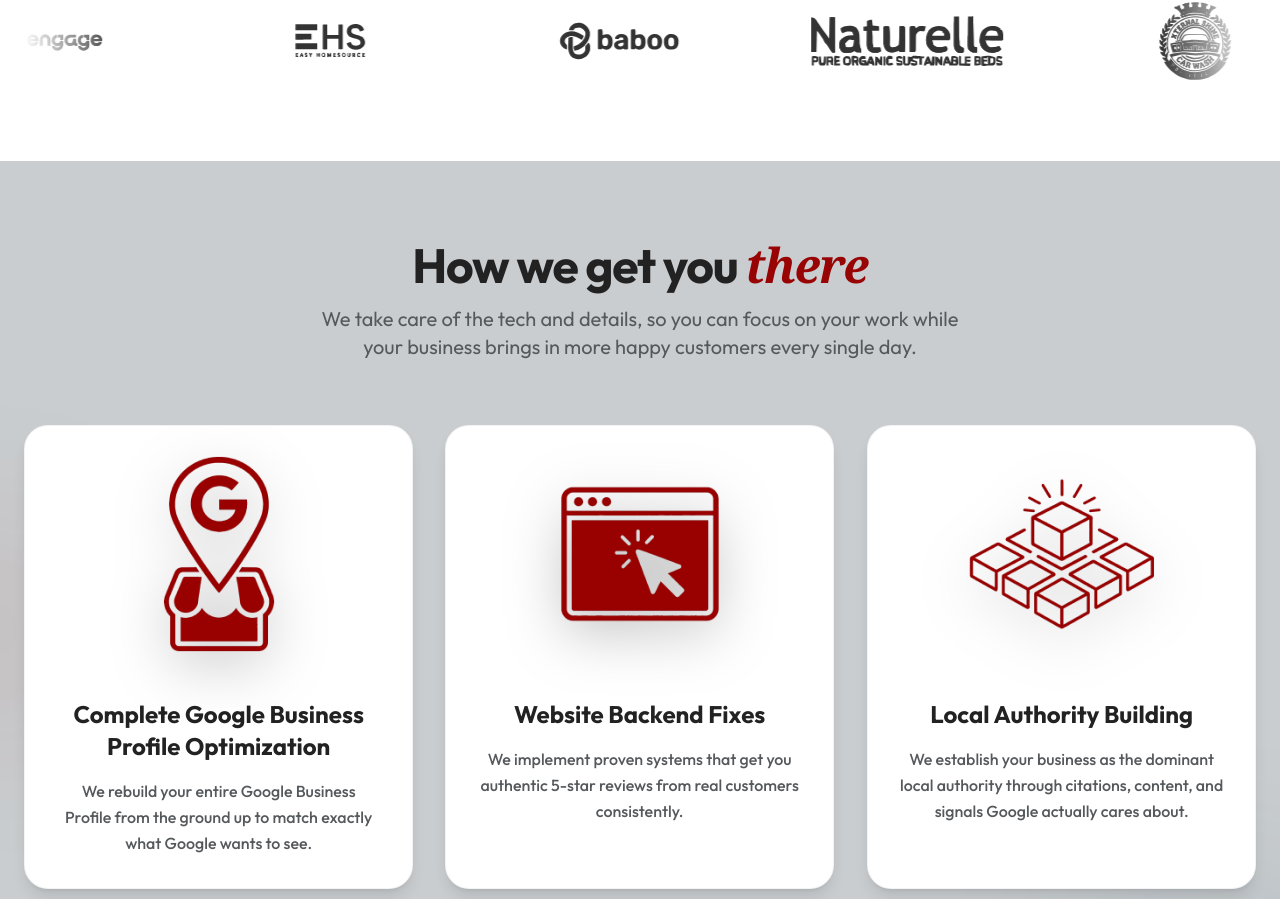
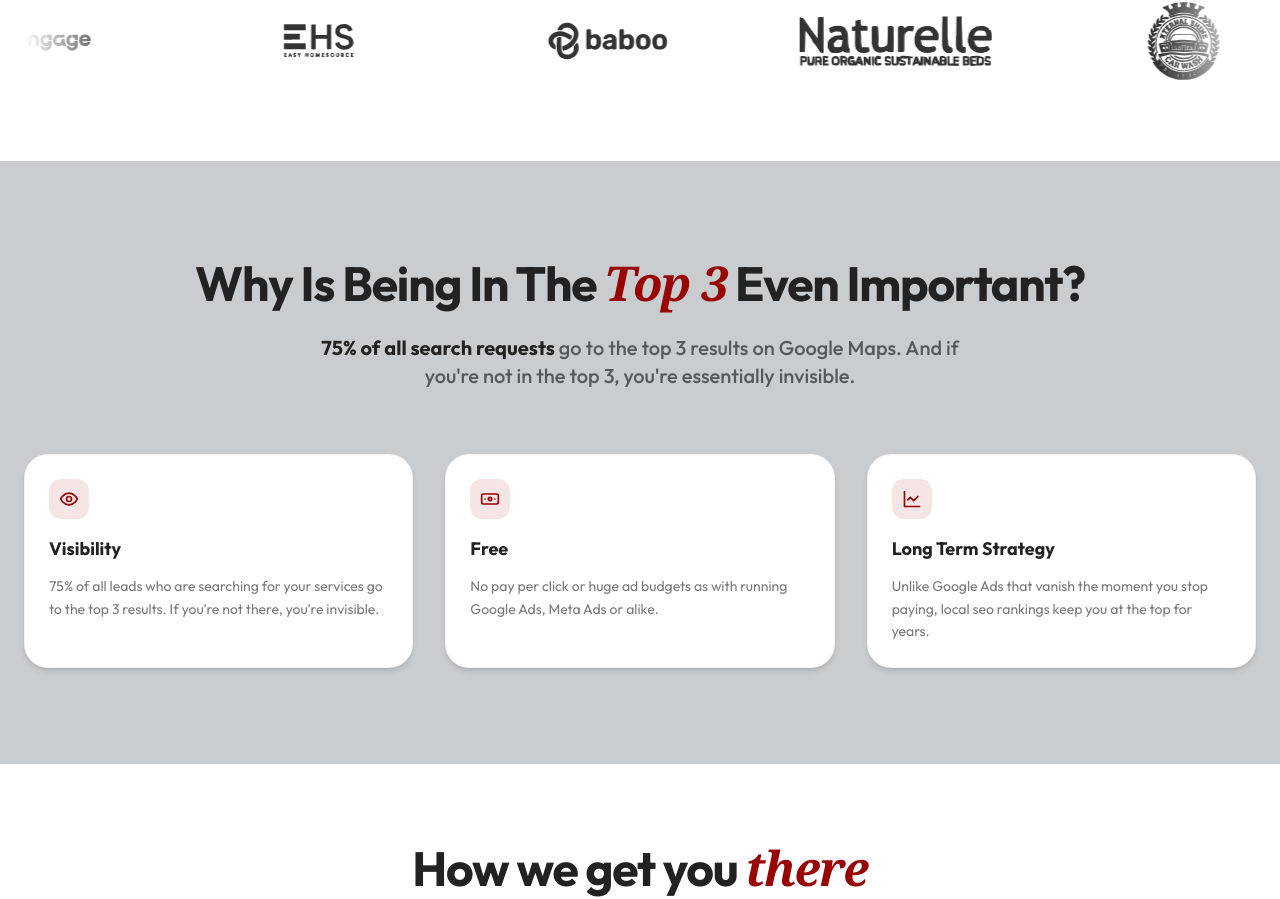
Before and after one commit to adamtheassassin/aoautomations, a Next.js app: page / in a window 1280 px wide. Shown: the part 780-1679 px from the top of the page. Built offline with nearby package versions, Linux system fonts and the light colour scheme; no server answers; a web font is replaced by a local one.

Commit message:
new location indicator, new why it matters section, contact form changes and make.com integration set up

```diff
--- a/src/app/page.tsx
+++ b/src/app/page.tsx
@@ -1,5 +1,6 @@
 import Navbar from "@/components/Navbar";
 import Hero from "@/components/Hero";
+import StatsSection from "@/components/StatsSection";
 import HowItWorks from "@/components/HowItWorks";
 import Roadmap from "@/components/Roadmap";
 import TheDifference from "@/components/TheDifference";
@@ -12,6 +13,7 @@ export default function Home() {
     <main className="min-h-screen">
       <Navbar />
       <Hero />
+      <StatsSection />
       <HowItWorks />
       <Roadmap />
       <TheDifference />
--- a/src/components/FAQ.tsx
+++ b/src/components/FAQ.tsx
@@ -45,7 +45,7 @@ export default function FAQ() {
     };
 
     return (
-        <section className="w-full py-24 px-6 bg-white relative overflow-hidden">
+        <section className="w-full py-24 px-6 bg-brand-cream relative overflow-hidden">
             <div className="max-w-3xl mx-auto">
                 {/* Header */}
                 <div className="mb-12 flex flex-col items-center text-center">
--- a/src/components/FreeAnalysis.tsx
+++ b/src/components/FreeAnalysis.tsx
@@ -5,7 +5,7 @@ import LiquidButton from './LiquidButton';
 
 export default function FreeAnalysis() {
     return (
-        <section className="w-full py-24 px-6 bg-brand-cream relative overflow-hidden">
+        <section className="w-full py-24 px-6 bg-white relative overflow-hidden">
             <div className="max-w-4xl mx-auto">
                 <div className="relative bg-white rounded-[2rem] p-8 md:p-16 text-center shadow-2xl overflow-hidden gpu-accelerate ring-1 ring-brand-black/5 group hover:-translate-y-1 transition-transform duration-500">
                     {/* Background Gradient/Sheen */}
--- a/src/components/Hero.tsx
+++ b/src/components/Hero.tsx
@@ -1,11 +1,12 @@
 import Link from 'next/link';
 import LiquidButton from './LiquidButton';
 import Marquee from './Marquee';
+import LocationIndicator from './LocationIndicator';
 
 export default function Hero() {
     return (
         <>
-            <section className="w-full min-h-screen pt-20 md:pt-40 pb-12 relative overflow-hidden flex flex-col bg-white">
+            <section className="w-full min-h-screen pt-32 md:pt-40 pb-12 relative overflow-hidden flex flex-col bg-white">
                 {/* Background Decorative Blobs */}
                 <div className="absolute top-0 right-0 w-[500px] h-[500px] bg-brand-red/5 rounded-full blur-3xl -z-10 translate-x-1/2 -translate-y-1/2 pointer-events-none gpu-accelerate"></div>
                 <div className="absolute bottom-0 left-0 w-[500px] h-[500px] bg-brand-dark/5 rounded-full blur-3xl -z-10 -translate-x-1/3 translate-y-1/3 pointer-events-none gpu-accelerate"></div>
@@ -15,6 +16,7 @@ export default function Hero() {
 
                         {/* Left Content */}
                         <div className="space-y-4 sm:space-y-8 relative z-10 flex flex-col items-center lg:items-start text-center lg:text-left h-full justify-center">
+                            <LocationIndicator />
                             <h1 className="text-4xl sm:text-6xl md:text-6xl font-bold leading-tight text-brand-black tracking-tight">
                                 Top 3 Google Maps <br />
                                 Rankings in 90 Days - <span className="text-brand-red italic font-serif">Guaranteed</span>
--- a/src/components/HowItWorks.tsx
+++ b/src/components/HowItWorks.tsx
@@ -3,7 +3,7 @@ import LiquidButton from './LiquidButton';
 
 export default function HowItWorks() {
     return (
-        <section className="w-full py-20 px-6 bg-brand-cream relative overflow-hidden">
+        <section className="w-full py-20 px-6 bg-white relative overflow-hidden">
             <div className="max-w-7xl mx-auto">
                 <div className="text-center mb-16 space-y-4">
                     <h2 className="text-4xl md:text-5xl font-bold text-brand-black tracking-tight">
@@ -16,7 +16,7 @@ export default function HowItWorks() {
 
                 <div className="grid grid-cols-1 md:grid-cols-3 gap-8 relative z-10">
                     {/* Feature 1: Google Business Profile */}
-                    <div className="group relative bg-white p-8 rounded-3xl shadow-lg border border-brand-black/5 hover:border-brand-red/10 transition-all duration-500 hover:-translate-y-2 hover:shadow-2xl overflow-hidden text-center flex flex-col items-center gpu-accelerate">
+                    <div className="group relative bg-brand-cream/30 p-8 rounded-3xl shadow-lg border border-brand-black/5 hover:border-brand-red/10 transition-all duration-500 hover:-translate-y-2 hover:shadow-2xl overflow-hidden text-center flex flex-col items-center gpu-accelerate">
                         <div className="absolute top-0 left-0 w-full h-1 bg-gradient-to-r from-brand-red/10 via-brand-red to-brand-red/10 transform scale-x-0 group-hover:scale-x-100 transition-transform duration-500 gpu-accelerate"></div>
 
                         <div className="mb-12 relative w-48 h-48 flex items-center justify-center">
@@ -38,7 +38,7 @@ export default function HowItWorks() {
                     </div>
 
                     {/* Feature 2: Website Backend Fixes */}
-                    <div className="group relative bg-white p-8 rounded-3xl shadow-lg border border-brand-black/5 hover:border-brand-red/10 transition-all duration-500 hover:-translate-y-2 hover:shadow-2xl overflow-hidden text-center flex flex-col items-center gpu-accelerate">
+                    <div className="group relative bg-brand-cream/30 p-8 rounded-3xl shadow-lg border border-brand-black/5 hover:border-brand-red/10 transition-all duration-500 hover:-translate-y-2 hover:shadow-2xl overflow-hidden text-center flex flex-col items-center gpu-accelerate">
                         <div className="absolute top-0 left-0 w-full h-1 bg-gradient-to-r from-brand-red/10 via-brand-red to-brand-red/10 transform scale-x-0 group-hover:scale-x-100 transition-transform duration-500 gpu-accelerate"></div>
 
                         <div className="mb-12 relative w-48 h-48 flex items-center justify-center">
@@ -59,7 +59,7 @@ export default function HowItWorks() {
                     </div>
 
                     {/* Feature 3: Local Authority Building */}
-                    <div className="group relative bg-white p-8 rounded-3xl shadow-lg border border-brand-black/5 hover:border-brand-red/10 transition-all duration-500 hover:-translate-y-2 hover:shadow-2xl overflow-hidden text-center flex flex-col items-center gpu-accelerate">
+                    <div className="group relative bg-brand-cream/30 p-8 rounded-3xl shadow-lg border border-brand-black/5 hover:border-brand-red/10 transition-all duration-500 hover:-translate-y-2 hover:shadow-2xl overflow-hidden text-center flex flex-col items-center gpu-accelerate">
                         <div className="absolute top-0 left-0 w-full h-1 bg-gradient-to-r from-brand-red/10 via-brand-red to-brand-red/10 transform scale-x-0 group-hover:scale-x-100 transition-transform duration-500 gpu-accelerate"></div>
 
                         <div className="mb-12 relative w-48 h-48 flex items-center justify-center">
--- a/src/components/LiquidButton.tsx
+++ b/src/components/LiquidButton.tsx
@@ -6,12 +6,14 @@ interface LiquidButtonProps {
     children: React.ReactNode;
     className?: string;
     onClick?: () => void;
+    disabled?: boolean;
 }
 
-export default function LiquidButton({ children, className = "", onClick }: LiquidButtonProps) {
+export default function LiquidButton({ children, className = "", onClick, disabled }: LiquidButtonProps) {
     return (
         <button
             onClick={onClick}
+            disabled={disabled}
             className={`
                 relative group inline-flex items-center justify-center
                 rounded-full transition-all duration-300
--- /dev/null
+++ b/src/components/LocationIndicator.tsx
@@ -0,0 +1,35 @@
+"use client";
+
+import { useEffect, useState } from 'react';
+
+export default function LocationIndicator() {
+    const [location, setLocation] = useState<string | null>(null);
+
+    useEffect(() => {
+        const fetchLocation = async () => {
+            try {
+                const response = await fetch('https://ipapi.co/json/');
+                const data = await response.json();
+                if (data.city && data.country_name) {
+                    setLocation(`${data.city}, ${data.country_name}`);
+                }
+            } catch (error) {
+                console.error("Error fetching location:", error);
+            }
+        };
+
+        fetchLocation();
+    }, []);
+
+    if (!location) return null;
+
+    return (
+        <div className="flex items-center gap-2 animate-fade-in">
+            <div className="relative flex h-3 w-3">
+                <span className="animate-ping absolute inline-flex h-full w-full rounded-full bg-green-400 opacity-75"></span>
+                <span className="relative inline-flex rounded-full h-3 w-3 bg-green-500"></span>
+            </div>
+            <span className="text-sm font-medium text-brand-gray/80">{location}</span>
+        </div>
+    );
+}
--- a/src/components/Roadmap.tsx
+++ b/src/components/Roadmap.tsx
@@ -3,7 +3,7 @@ import LiquidButton from './LiquidButton';
 
 export default function Roadmap() {
     return (
-        <section className="w-full py-24 px-6 bg-white relative overflow-hidden">
+        <section className="w-full py-24 px-6 bg-brand-cream relative overflow-hidden">
             <div className="max-w-7xl mx-auto relative z-10">
 
                 {/* Header */}
--- /dev/null
+++ b/src/components/StatsSection.tsx
@@ -0,0 +1,67 @@
+"use client";
+
+import React from 'react';
+
+export default function StatsSection() {
+    return (
+        <section className="w-full py-24 px-6 bg-brand-cream relative overflow-hidden">
+            <div className="max-w-7xl mx-auto">
+                <div className="text-center mb-16 max-w-4xl mx-auto space-y-6">
+                    <h2 className="text-4xl md:text-5xl font-bold text-brand-black tracking-tight leading-[1.1]">
+                        Why Is Being In The <span className="text-brand-red italic font-serif">Top 3</span> Even Important?
+                    </h2>
+                    <div className="max-w-2xl mx-auto">
+                        <p className="text-lg md:text-xl text-brand-gray font-medium">
+                            <span className="font-bold text-brand-black">75% of all search requests</span> go to the top 3 results on Google Maps. And if you're not in the top 3, you're essentially invisible.
+                        </p>
+                    </div>
+                </div>
+
+                <div className="grid grid-cols-1 md:grid-cols-3 gap-8">
+                    {/* Card 1: Visibility */}
+                    <div className="bg-white rounded-3xl p-6 shadow-md border border-brand-black/5 hover:-translate-y-1 transition-all duration-300">
+                        <div className="w-10 h-10 rounded-xl bg-brand-red/10 flex items-center justify-center mb-4 text-brand-red">
+                            <svg xmlns="http://www.w3.org/2000/svg" width="20" height="20" viewBox="0 0 24 24" fill="none" stroke="currentColor" strokeWidth="2" strokeLinecap="round" strokeLinejoin="round">
+                                <path d="M2 12s3-7 10-7 10 7 10 7-3 7-10 7-10-7-10-7Z" />
+                                <circle cx="12" cy="12" r="3" />
+                            </svg>
+                        </div>
+                        <h3 className="text-lg font-bold text-brand-black mb-3">Visibility</h3>
+                        <p className="text-brand-gray/80 text-sm leading-relaxed">
+                            75% of all leads who are searching for your services go to the top 3 results. If you're not there, you're invisible.
+                        </p>
+                    </div>
+
+                    {/* Card 2: Free */}
+                    <div className="bg-white rounded-3xl p-6 shadow-md border border-brand-black/5 hover:-translate-y-1 transition-all duration-300">
+                        <div className="w-10 h-10 rounded-xl bg-brand-red/10 flex items-center justify-center mb-4 text-brand-red">
+                            <svg xmlns="http://www.w3.org/2000/svg" width="20" height="20" viewBox="0 0 24 24" fill="none" stroke="currentColor" strokeWidth="2" strokeLinecap="round" strokeLinejoin="round">
+                                <rect width="20" height="12" x="2" y="6" rx="2" />
+                                <circle cx="12" cy="12" r="2" />
+                                <path d="M6 12h.01M18 12h.01" />
+                            </svg>
+                        </div>
+                        <h3 className="text-lg font-bold text-brand-black mb-3">Free</h3>
+                        <p className="text-brand-gray/80 text-sm leading-relaxed">
+                            No pay per click or huge ad budgets as with running Google Ads, Meta Ads or alike.
+                        </p>
+                    </div>
+
+                    {/* Card 3: Long Term Strategy */}
+                    <div className="bg-white rounded-3xl p-6 shadow-md border border-brand-black/5 hover:-translate-y-1 transition-all duration-300">
+                        <div className="w-10 h-10 rounded-xl bg-brand-red/10 flex items-center justify-center mb-4 text-brand-red">
+                            <svg xmlns="http://www.w3.org/2000/svg" width="20" height="20" viewBox="0 0 24 24" fill="none" stroke="currentColor" strokeWidth="2" strokeLinecap="round" strokeLinejoin="round">
+                                <path d="M3 3v18h18" />
+                                <path d="m19 9-5 5-4-4-3 3" />
+                            </svg>
+                        </div>
+                        <h3 className="text-lg font-bold text-brand-black mb-3">Long Term Strategy</h3>
+                        <p className="text-brand-gray/80 text-sm leading-relaxed">
+                            Unlike Google Ads that vanish the moment you stop paying, local seo rankings keep you at the top for years.
+                        </p>
+                    </div>
+                </div>
+            </div>
+        </section>
+    );
+}
--- a/src/components/TheDifference.tsx
+++ b/src/components/TheDifference.tsx
@@ -5,7 +5,7 @@ import LiquidButton from './LiquidButton';
 
 export default function TheDifference() {
     return (
-        <section className="w-full py-24 px-6 bg-brand-cream relative overflow-hidden">
+        <section className="w-full py-24 px-6 bg-white relative overflow-hidden">
             <div className="max-w-7xl mx-auto">
 
                 {/* Header */}
@@ -21,7 +21,7 @@ export default function TheDifference() {
                 <div className="grid grid-cols-1 md:grid-cols-2 gap-8 md:gap-12 max-w-5xl mx-auto">
 
                     {/* Other Agencies Card */}
-                    <div className="bg-white/50 border border-brand-black/5 rounded-3xl p-8 md:p-10 flex flex-col">
+                    <div className="bg-brand-cream/40 border border-brand-black/5 rounded-3xl p-8 md:p-10 flex flex-col">
                         <h3 className="text-2xl font-bold text-brand-black/60 mb-8 text-center">Other Agencies</h3>
                         <ul className="space-y-6 flex-1">
                             {[
```
Also changed, not shown: src/app/contact/page.tsx (+53 -6 lines), src/app/free-analysis/page.tsx (+47 -26 lines).
